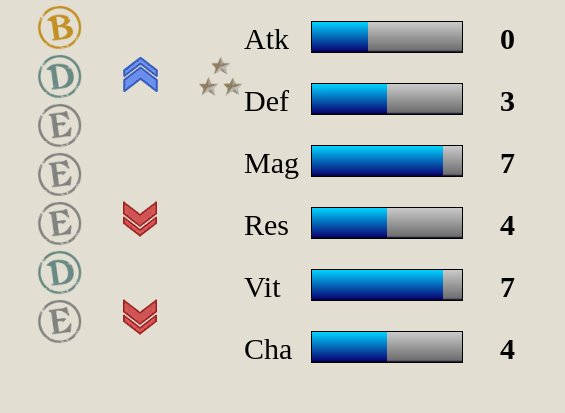
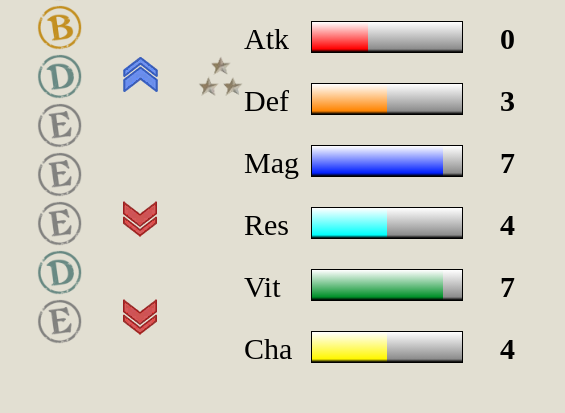
Before and after one commit to PierreL35120/RPFiche, a plain HTML site: page erika.html in a window 1280 px wide. Shown: the part 274-687 px from the top of the page, 715-1280 px from the left. Drawn offline with Linux system fonts and the light colour scheme; a web font is replaced by a local one.

Commit message:
Update erika.css

```diff
--- a/erika.css
+++ b/erika.css
@@ -230,14 +230,42 @@ h2{
 }
 
 .ActuelPV, .ActuelAtk, .ActuelDef, .ActuelMagie, .ActuelRes, .ActuelVit{
-    background: rgb(0,212,255);
-    background: linear-gradient(180deg, rgba(0,212,255,1) 0%, rgba(9,9,121,1) 94%, rgba(2,0,36,1) 100%);
     height: 30px;
+}
+
+.ActuelAtk{
+    background: rgb(255,255,255);
+    background: linear-gradient(180deg, rgba(255,255,255,1) 0%, rgba(255,0,0,1) 90%, rgba(0,0,0,1) 100%);
+}
+
+.ActuelDef{
+    background: rgb(255,255,255);
+    background: linear-gradient(180deg, rgba(255,255,255,1) 0%, rgba(255,132,0,1) 90%, rgba(0,0,0,1) 100%);
+}
+
+.ActuelMagie{
+    background: rgb(255,255,255);
+    background: linear-gradient(180deg, rgba(255,255,255,1) 0%, rgba(0,31,255,1) 90%, rgba(0,0,0,1) 100%);
+}
+
+.ActuelRes{
+    background: rgb(255,255,255);
+    background: linear-gradient(180deg, rgba(255,255,255,1) 0%, rgba(0,255,252,1) 90%, rgba(0,0,0,1) 100%);
+}
+
+.ActuelVit{
+    background: rgb(255,255,255);
+    background: linear-gradient(180deg, rgba(255,255,255,1) 0%, rgba(0,144,41,1) 90%, rgba(0,0,0,1) 100%);
+}
+
+.ActuelPV{
+    background: rgb(255,255,255);
+    background: linear-gradient(180deg, rgba(255,255,255,1) 0%, rgba(255,247,0,1) 90%, rgba(0,0,0,1) 100%);
 }
 
 .ManquantPV, .ManquantAtk, .ManquantDef, .ManquantMagie, .ManquantRes, .ManquantVit {
     background: rgb(255,255,255);
-    background: linear-gradient(180deg, rgb(202, 202, 202) 0%,rgb(110, 110, 110) 94%, rgba(2,0,36,1) 100%);
+    background: linear-gradient(180deg, rgba(255,255,255,1) 0%, rgba(140,140,140,1) 90%, rgba(0,0,0,1) 100%);
     height: 30px;
 }
 
```
